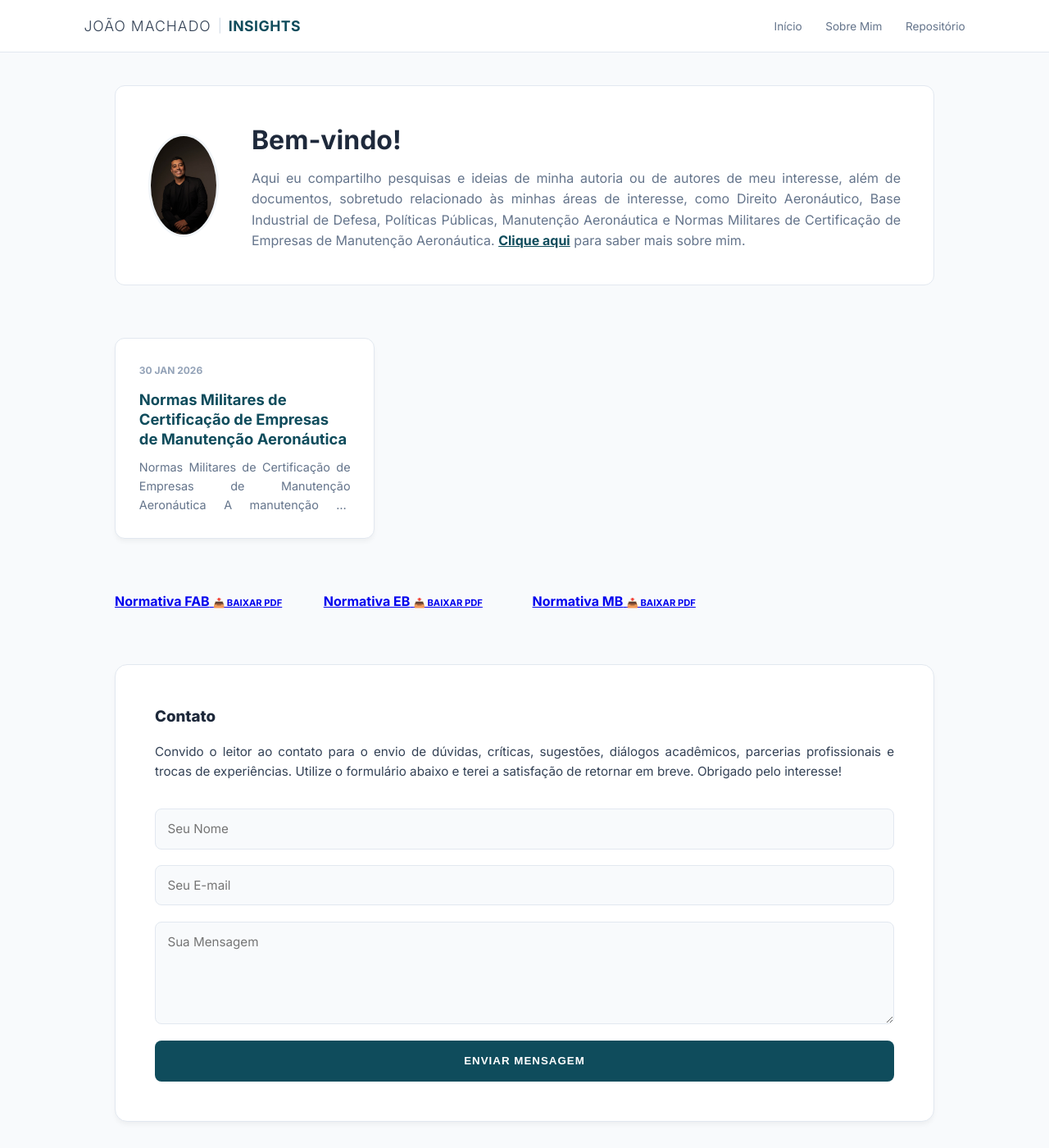
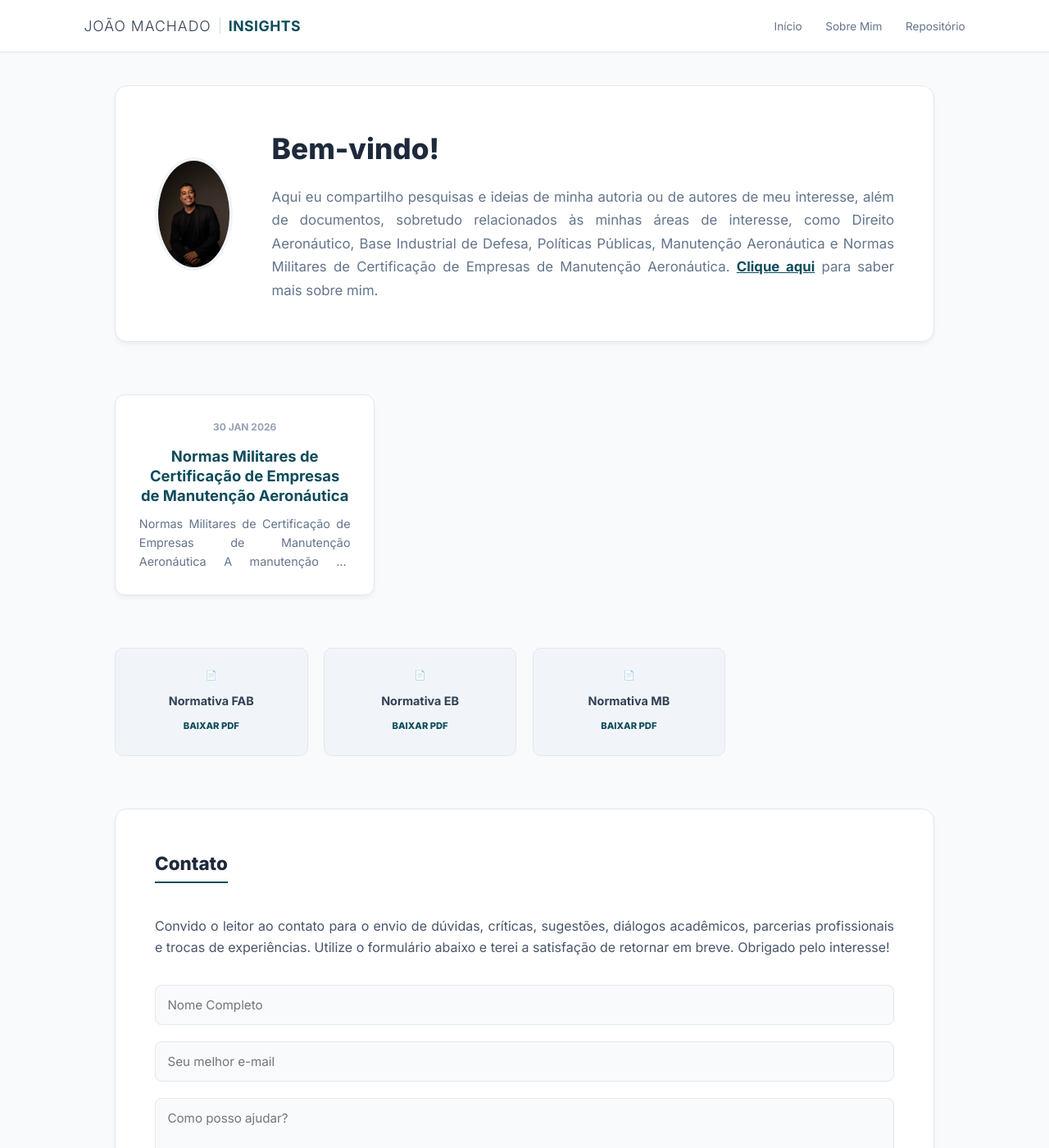
Before and after one commit to joaocfmachado1986/Blog, a Jekyll site: the page built from index.md, in a window 1280 px wide and 1400 px high. Shown: the whole window at 82% size. Built offline with Jekyll 4.4.1, drawn with Linux system fonts in a browser that asks for light colours.

Commit message:
Update index.md

```diff
--- a/index.md
+++ b/index.md
@@ -3,54 +3,62 @@ layout: default
 title: Home
 ---
 
-<section style="display: flex; align-items: center; gap: 2.5rem; background: white; padding: 2.5rem; border-radius: 12px; border: 1px solid #e2e8f0;">
-    <img src="/foto-perfil.jpg" style="width: 120px; height: 120px; border-radius: 50%; object-fit: cover; border: 3px solid #f1f5f9;" alt="João Machado">
+<section style="display: flex; align-items: center; gap: 3rem; background: white; padding: 3rem; border-radius: 15px; border: 1px solid #e2e8f0; box-shadow: 0 4px 6px -1px rgba(0,0,0,0.05);">
+    <img src="/foto-perfil.jpg" style="width: 130px; height: 130px; border-radius: 50%; object-fit: cover; border: 4px solid #f1f5f9;" alt="João Machado">
     <div>
-        <h1 style="margin: 0; font-size: 2rem; color: #1e293b;">Bem-vindo!</h1>
-        <p style="margin: 0.5rem 0 0; color: #64748b; font-size: 1rem; text-align: justify;">
-            Aqui eu compartilho pesquisas e ideias de minha autoria ou de autores de meu interesse, além de documentos, sobretudo relacionado às minhas áreas de interesse, como Direito Aeronáutico, Base Industrial de Defesa, Políticas Públicas, Manutenção Aeronáutica e Normas Militares de Certificação de Empresas de Manutenção Aeronáutica. <a href="/sobre" style="color: #0f4c5c; font-weight: 600; text-decoration: underline;">Clique aqui</a> para saber mais sobre mim.
+        <h1 style="margin: 0; font-size: 2.2rem; color: #1e293b; font-weight: 800;">Bem-vindo!</h1>
+        <p style="margin: 1rem 0 0; color: #64748b; font-size: 1.05rem; text-align: justify; line-height: 1.7;">
+            Aqui eu compartilho pesquisas e ideias de minha autoria ou de autores de meu interesse, além de documentos, sobretudo relacionados às minhas áreas de interesse, como Direito Aeronáutico, Base Industrial de Defesa, Políticas Públicas, Manutenção Aeronáutica e Normas Militares de Certificação de Empresas de Manutenção Aeronáutica. <a href="/sobre" style="color: #0f4c5c; font-weight: 700; text-decoration: underline;">Clique aqui</a> para saber mais sobre mim.
         </p>
     </div>
 </section>
 
-<section>
+<section style="text-align: center;">
     <div class="grid-publicacoes">
       {% for post in site.posts limit:6 %}
         <div class="card-pub">
             <span class="card-date">{{ post.date | date: "%d %b %Y" }}</span>
             <a href="{{ post.url }}">{{ post.title }}</a>
             <div class="card-excerpt">
-                {{ post.content | strip_html | truncatewords: 20 }}
+                {{ post.content | strip_html | truncatewords: 25 }}
             </div>
         </div>
       {% endfor %}
     </div>
+    {% if site.posts.size > 6 %}
+        <a href="/repositorio" class="btn-ver-todos">Ver todas as publicações</a>
+    {% endif %}
 </section>
 
 <section class="grid-recursos">
-    <a href="/arquivos/norma-fab.pdf" class="card-recurso" target="_blank">
+    <a href="/arquivos/norma-fab.pdf" class="card-download" target="_blank">
+        <span class="icon-pdf">📄</span>
         <strong>Normativa FAB</strong>
-        <span style="font-size: 0.7rem; font-weight: bold;">📥 BAIXAR PDF</span>
+        <span>Baixar PDF</span>
     </a>
-    <a href="/arquivos/norma-eb.pdf" class="card-recurso" target="_blank">
+    <a href="/arquivos/norma-eb.pdf" class="card-download" target="_blank">
+        <span class="icon-pdf">📄</span>
         <strong>Normativa EB</strong>
-        <span style="font-size: 0.7rem; font-weight: bold;">📥 BAIXAR PDF</span>
+        <span>Baixar PDF</span>
     </a>
-    <a href="/arquivos/norma-mb.pdf" class="card-recurso" target="_blank">
+    <a href="/arquivos/norma-mb.pdf" class="card-download" target="_blank">
+        <span class="icon-pdf">📄</span>
         <strong>Normativa MB</strong>
-        <span style="font-size: 0.7rem; font-weight: bold;">📥 BAIXAR PDF</span>
+        <span>Baixar PDF</span>
     </a>
 </section>
 
 <section id="contacto">
     <div class="contact-box">
-        <h3 style="margin: 0 0 1rem 0; font-weight: 800; color: #1e293b;">Contato</h3>
-        <p style="margin-bottom: 2rem; font-size: 0.95rem; text-align: justify;">Convido o leitor ao contato para o envio de dúvidas, críticas, sugestões, diálogos acadêmicos, parcerias profissionais e trocas de experiências. Utilize o formulário abaixo e terei a satisfação de retornar em breve. Obrigado pelo interesse!</p>
+        <h2 style="margin: 0 0 1.5rem 0; font-weight: 800; color: #1e293b; font-size: 1.4rem; border-bottom: 2px solid var(--petroleo); display: inline-block; padding-bottom: 5px;">Contato</h2>
+        <p style="color: #475569; font-size: 1rem; text-align: justify;">
+            Convido o leitor ao contato para o envio de dúvidas, críticas, sugestões, diálogos acadêmicos, parcerias profissionais e trocas de experiências. Utilize o formulário abaixo e terei a satisfação de retornar em breve. Obrigado pelo interesse!
+        </p>
 
         <form action="https://formspree.io/f/mbdypapq" method="POST" class="contact-form">
-            <input type="text" name="name" placeholder="Seu Nome" required>
-            <input type="email" name="_replyto" placeholder="Seu E-mail" required>
-            <textarea name="message" rows="5" placeholder="Sua Mensagem" required></textarea>
+            <input type="text" name="name" placeholder="Nome Completo" required>
+            <input type="email" name="_replyto" placeholder="Seu melhor e-mail" required>
+            <textarea name="message" rows="6" placeholder="Como posso ajudar?" required></textarea>
             <button type="submit" class="btn-enviar">Enviar Mensagem</button>
         </form>
     </div>
```
